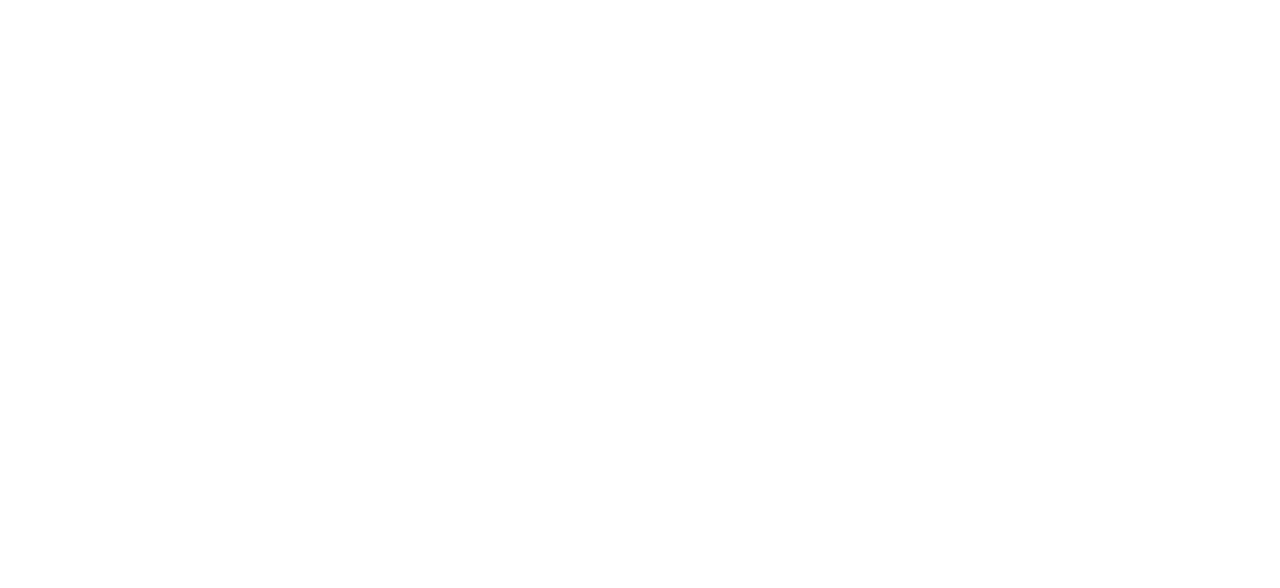
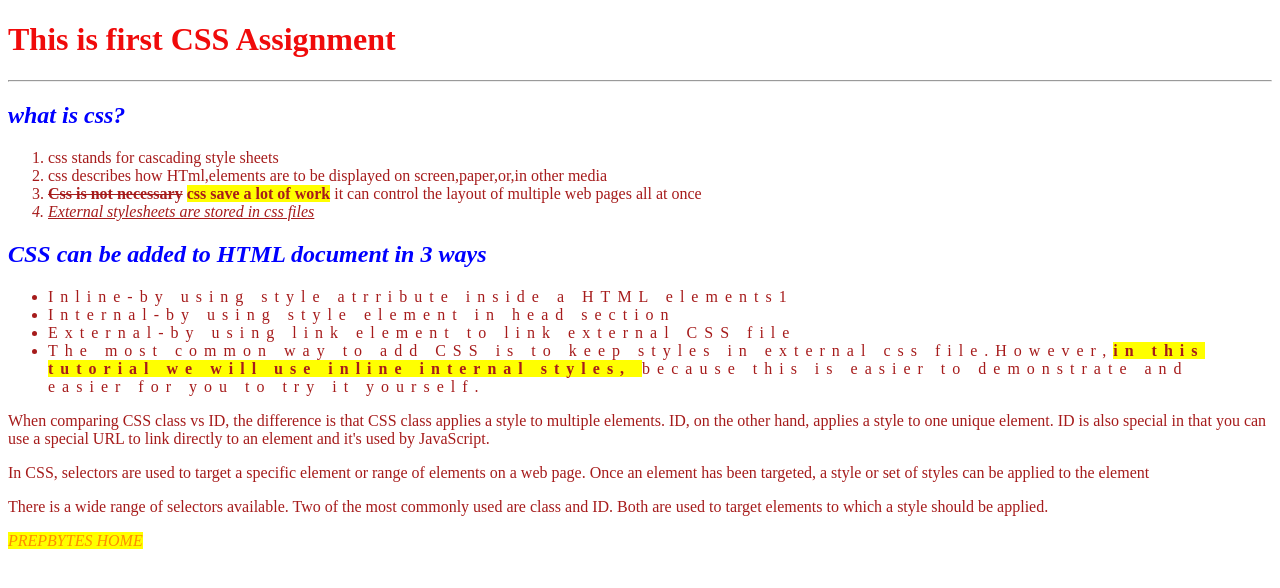
Before and after one commit to Jeggam-Mahesh/css-handson1, a plain HTML site: page index.html in a window 1280 px wide. Drawn offline with Linux system fonts and the light colour scheme.

Commit message:
Update index.html

```diff
--- a/index.html
+++ b/index.html
@@ -4,9 +4,62 @@
     <meta charset="UTF-8">
     <meta http-equiv="X-UA-Compatible" content="IE=edge">
     <meta name="viewport" content="width=device-width, initial-scale=1.0">
-    <title>Document</title>
+    <title>handson1</title>
+     <link rel="stylesheet" href="styles.css" />
 </head>
 <body>
-<!--     <a href="./test.html">css_handson1</a> -->
+ <h1>This is first CSS Assignment</h1>
+    <hr />
+    <h2>what is css?</h2>
+    <div class="one">
+      <ol>
+        <li>css stands for cascading style sheets</li>
+        <li>
+          css describes how HTml,elements are to be displayed on
+          screen,paper,or,in other media
+        </li>
+        <li>
+          <span id="oc">Css is not necessary</span>
+          <span class="bg">css save a lot of work</span>
+          <span
+            >it can control the layout of multiple web pages all at once</span
+          >
+        </li>
+        <li id="two">External stylesheets are stored in css files</li>
+      </ol>
+    </div>
+    <h2>CSS can be added to HTML document in 3 ways</h2>
+    <ul class="one" id="thr">
+      <li>Inline-by using style atrribute inside a HTML elements1</li>
+      <li>Internal-by using style element in head section</li>
+      <li>External-by using link element to link external CSS file</li>
+      <li>
+        The most common way to add CSS is to keep styles in external css
+        file.However,<span class="bg"
+          >in this tutorial we will use inline internal styles,
+        </span>
+        because this is easier to demonstrate and easier for you to try it
+        yourself.
+      </li>
+    </ul>
+    <div class="one">
+      <p>
+        When comparing CSS class vs ID, the difference is that CSS class applies
+        a style to multiple elements. ID, on the other hand, applies a style to
+        one unique element. ID is also special in that you can use a special URL
+        to link directly to an element and it's used by JavaScript.
+      </p>
+      <p>
+        In CSS, selectors are used to target a specific element or range of
+        elements on a web page. Once an element has been targeted, a style or
+        set of styles can be applied to the element
+      </p>
+      <p>
+        There is a wide range of selectors available. Two of the most commonly
+        used are class and ID. Both are used to target elements to which a style
+        should be applied.
+      </p>
+      <a href="https://www.prepbytes.com"target="blank">PREPBYTES HOME</a>
+    </div>
 </body>
 </html>
```
